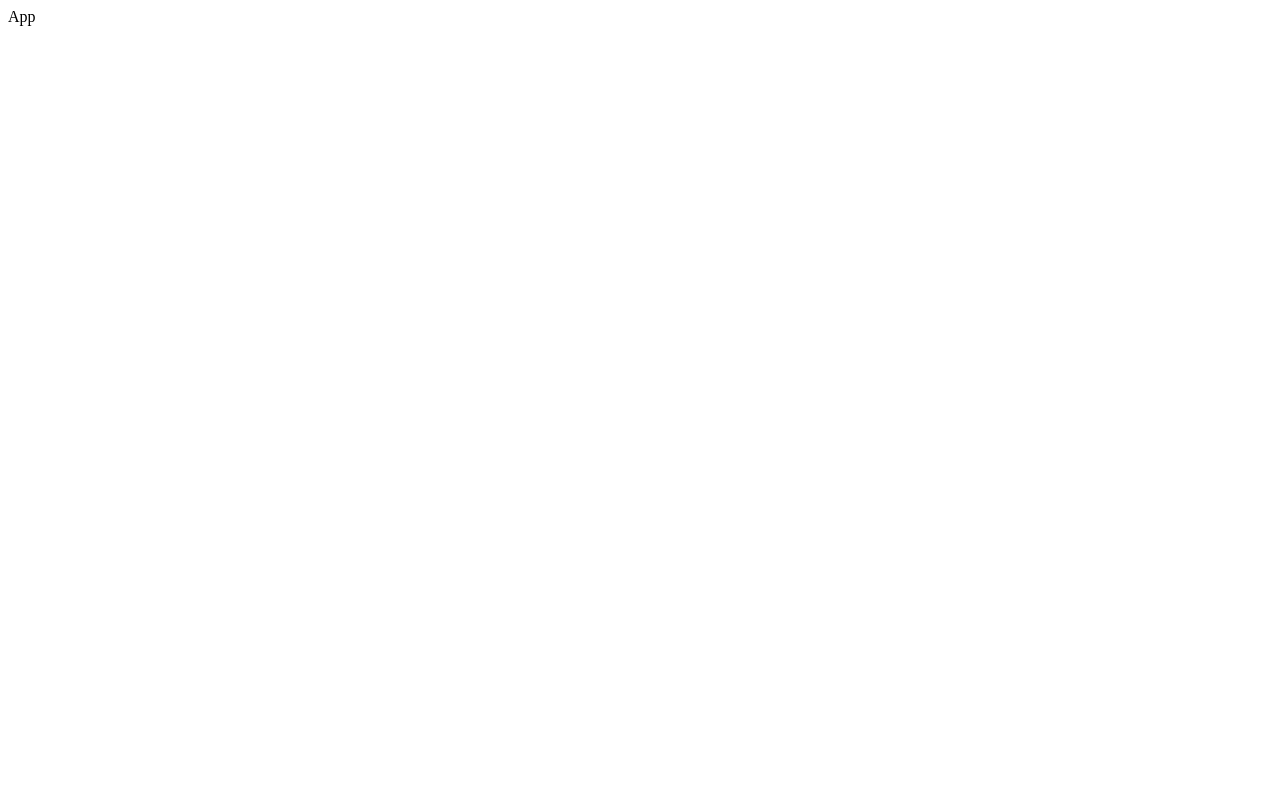
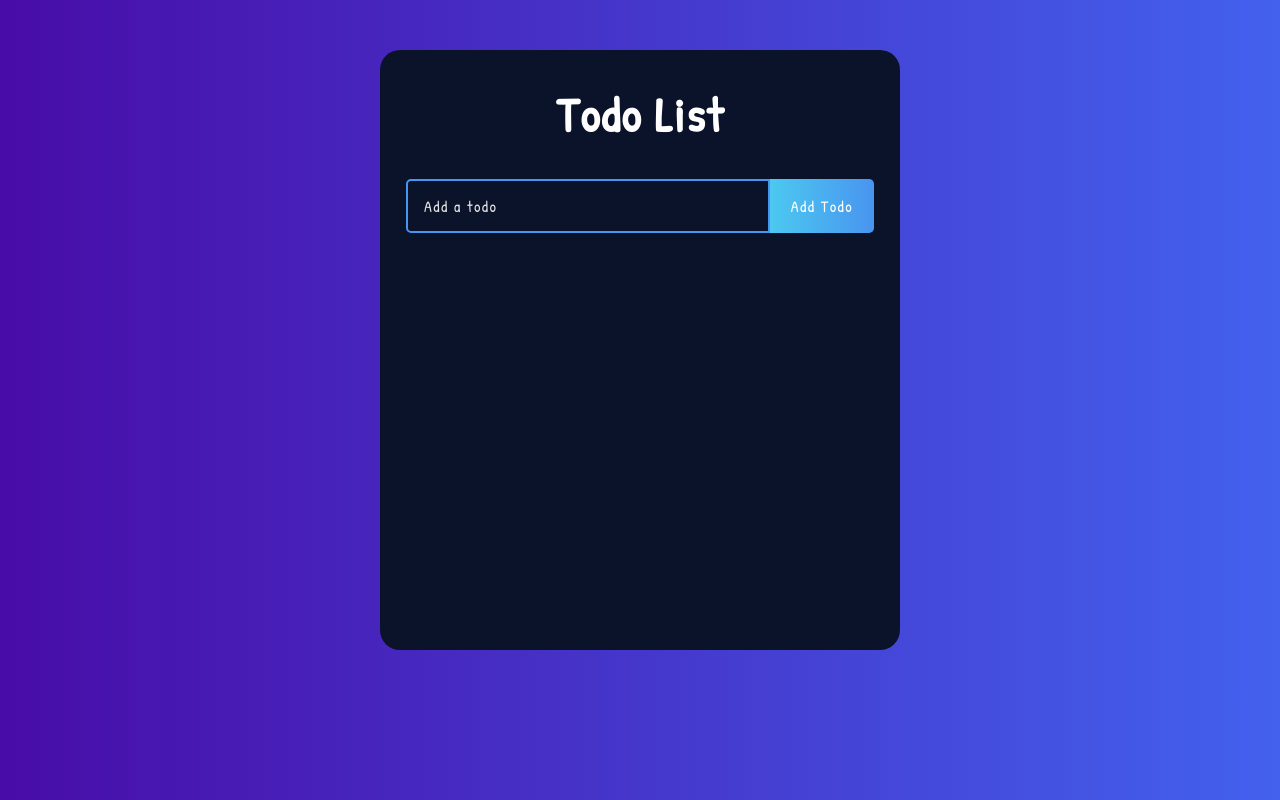
Before and after one commit to joanncheng/React-todo-list, a React app: page / in a window 1280 px wide. Built offline with nearby package versions, Linux system fonts and the light colour scheme.

Commit message:
feat: add todolist page

```diff
--- a/package.json
+++ b/package.json
@@ -11,7 +11,8 @@
   "license": "ISC",
   "dependencies": {
     "react": "^18.0.0",
-    "react-dom": "^18.0.0"
+    "react-dom": "^18.0.0",
+    "react-icons": "^4.3.1"
   },
   "devDependencies": {
     "@babel/core": "^7.17.9",
@@ -30,7 +31,9 @@
     "eslint-plugin-react": "^7.29.4",
     "file-loader": "^6.2.0",
     "html-webpack-plugin": "^5.5.0",
+    "node-sass": "^7.0.1",
     "prettier": "^2.6.2",
+    "sass-loader": "^12.6.0",
     "style-loader": "^3.3.1",
     "webpack": "^5.72.0",
     "webpack-cli": "^4.9.2",
--- a/src/components/App.js
+++ b/src/components/App.js
@@ -1,6 +1,12 @@
 import React from 'react';
+import TodoList from './TodoList';
+import './App.scss';
 
 const App = () => {
-  return <div className="todo-app">App</div>;
+  return (
+    <div className="todo-app">
+      <TodoList />
+    </div>
+  );
 };
 export default App;
--- /dev/null
+++ b/src/components/App.scss
@@ -0,0 +1,105 @@
+@import url('https://fonts.googleapis.com/css2?family=Noto+Sans+TC&family=Patrick+Hand&display=swap');
+
+* {
+  margin: 0;
+  padding: 0;
+  box-sizing: border-box;
+  font-family: 'Patrick Hand', cursive, 'Noto Sans TC', Arial, sans-serif;
+  letter-spacing: 1.5px;
+}
+
+body {
+  background: linear-gradient(to right, #480ca8 0%, #4361ee 100%);
+}
+
+.todo-app {
+  display: flex;
+  flex-direction: column;
+  justify-content: start;
+  margin: 50px auto;
+  text-align: center;
+  width: 520px;
+  min-height: 600px;
+  color: #fff;
+  background-color: #0b132b;
+  border-radius: 20px;
+  padding-bottom: 32px;
+}
+
+h1 {
+  margin: 32px 0;
+  font-size: 48px;
+}
+
+.complete {
+  text-decoration: line-through;
+  opacity: 0.4;
+}
+
+.todo-form {
+  margin-bottom: 32px;
+
+  &__input {
+    padding: 14px 32px 14px 16px;
+    width: 70%;
+    color: #fff;
+    font-size: 16px;
+    background: transparent;
+    border: 2px solid #4895ef;
+    border-radius: 5px 0 0 5px;
+    outline: none;
+
+    &::placeholder {
+      color: #e2e2e2;
+    }
+
+    &.edit {
+      border: 2px solid #b5179e;
+    }
+  }
+
+  &__btn {
+    padding: 16px;
+    width: 20%;
+    border: none;
+    border-radius: 0 5px 5px 0;
+    font-size: 16px;
+    cursor: pointer;
+    outline: none;
+    background: linear-gradient(90deg, #4cc9f0 0%, #4895ef 100%);
+    color: #fff;
+    text-transform: capitalize;
+
+    &.edit {
+      background: linear-gradient(to right, #b5179e 0%, #7209b7 100%);
+    }
+  }
+}
+
+.todo-row {
+  display: flex;
+  justify-content: space-between;
+  align-items: center;
+  margin: 5px auto;
+  padding: 16px;
+  width: 90%;
+  font-size: 16px;
+  background: linear-gradient(90deg, #4cc9f0 0%, #4895ef 100%);
+  border-radius: 5px;
+
+  &:nth-child(2n) {
+    background: linear-gradient(90deg, #f72585 0%, #b5179e 100%);
+  }
+
+  &__text {
+    cursor: pointer;
+  }
+}
+
+.icons {
+  font-size: 24px;
+  display: flex;
+  align-items: center;
+  gap: 16px;
+  cursor: pointer;
+}
--- /dev/null
+++ b/src/components/Todo.js
@@ -0,0 +1,47 @@
+import React, { useState } from 'react';
+import { RiCloseCircleLine } from 'react-icons/ri';
+import { TiEdit } from 'react-icons/ti';
+import TodoForm from './TodoForm';
+
+const Todo = ({ todos, completeTodo, removeTodo, updateTodo }) => {
+  const [edit, setEdit] = useState({ id: null, value: '' });
+
+  const renderTodos = todos => {
+    return todos.map((todo, index) => (
+      <div
+        className={`todo-row ${todo.isComplete ? 'complete' : ''}`}
+        key={index}
+      >
+        <div
+          className="todo-row__text"
+          onClick={() => completeTodo(todo.id)}
+          key={todo.id}
+        >
+          {todo.text}
+        </div>
+        <div className="icons">
+          <RiCloseCircleLine
+            className="delete-icon"
+            onClick={() => removeTodo(todo.id)}
+          />
+          <TiEdit
+            className="edit-icon"
+            onClick={() => setEdit({ id: todo.id, value: todo.text })}
+          />
+        </div>
+      </div>
+    ));
+  };
+
+  const submitUpdate = value => {
+    updateTodo(edit.id, value);
+    setEdit({ id: null, value: '' });
+  };
+
+  if (edit.id) {
+    return <TodoForm edit={edit} onSubmit={submitUpdate} />;
+  }
+  return <>{renderTodos(todos)}</>;
+};
+
+export default Todo;
--- /dev/null
+++ b/src/components/TodoForm.js
@@ -0,0 +1,54 @@
+import React, { useState, useEffect, useRef } from 'react';
+
+const TodoForm = props => {
+  const [input, setInput] = useState(props.edit ? props.edit.value : '');
+  const inputRef = useRef(null);
+
+  useEffect(() => {
+    inputRef.current.focus();
+  });
+
+  const handleSubmit = e => {
+    e.preventDefault();
+    props.onSubmit({
+      id: Date.now(),
+      text: input,
+    });
+
+    setInput('');
+  };
+
+  return (
+    <form className="todo-form" onSubmit={handleSubmit}>
+      {props.edit ? (
+        <>
+          <input
+            className="todo-form__input edit"
+            type="text"
+            value={input}
+            placeholder="Edit your item"
+            name="text"
+            onChange={e => setInput(e.target.value)}
+            ref={inputRef}
+          />
+          <button className="todo-form__btn edit">Update</button>
+        </>
+      ) : (
+        <>
+          <input
+            className="todo-form__input"
+            type="text"
+            value={input}
+            placeholder="Add a todo"
+            name="text"
+            onChange={e => setInput(e.target.value)}
+            ref={inputRef}
+          />
+          <button className="btn todo-form__btn">Add Todo</button>
+        </>
+      )}
+    </form>
+  );
+};
+
+export default TodoForm;
--- /dev/null
+++ b/src/components/TodoList.js
@@ -0,0 +1,51 @@
+import React, { useState } from 'react';
+import Todo from './todo';
+import TodoForm from './TodoForm';
+
+const TodoList = () => {
+  const [todos, setTodos] = useState([]);
+
+  const addTodo = todo => {
+    if (!todo.text) return;
+
+    const newTodo = [...todos, todo];
+    setTodos(newTodo);
+  };
+
+  const updateTodo = (todoId, newValue) => {
+    if (!newValue.text) return;
+    setTodos(prevState =>
+      prevState.map(item => (item.id === todoId ? newValue : item))
+    );
+  };
+
+  const removeTodo = id => {
+    const updatedTodos = todos.filter(todo => todo.id !== id);
+    setTodos(updatedTodos);
+  };
+
+  const completeTodo = id => {
+    const updatedTodos = todos.map(todo => {
+      if (todo.id === id) {
+        todo.isComplete = !todo.isComplete;
+      }
+      return todo;
+    });
+    setTodos(updatedTodos);
+  };
+
+  return (
+    <div>
+      <h1>Todo List</h1>
+      <TodoForm onSubmit={addTodo} />
+      <Todo
+        todos={todos}
+        completeTodo={completeTodo}
+        removeTodo={removeTodo}
+        updateTodo={updateTodo}
+      />
+    </div>
+  );
+};
+
+export default TodoList;
--- a/webpack.config.js
+++ b/webpack.config.js
@@ -28,6 +28,10 @@ module.exports = {
         use: ['style-loader', 'css-loader'],
       },
       {
+        test: /\.(scss|sass)$/,
+        use: ['style-loader', 'css-loader', 'sass-loader'],
+      },
+      {
         test: /\.png|svg|jpg|gif$/,
         use: ['file-loader'],
       },
```
Also changed, not shown: 1 other file (tests, documents, lock files or other folders).
